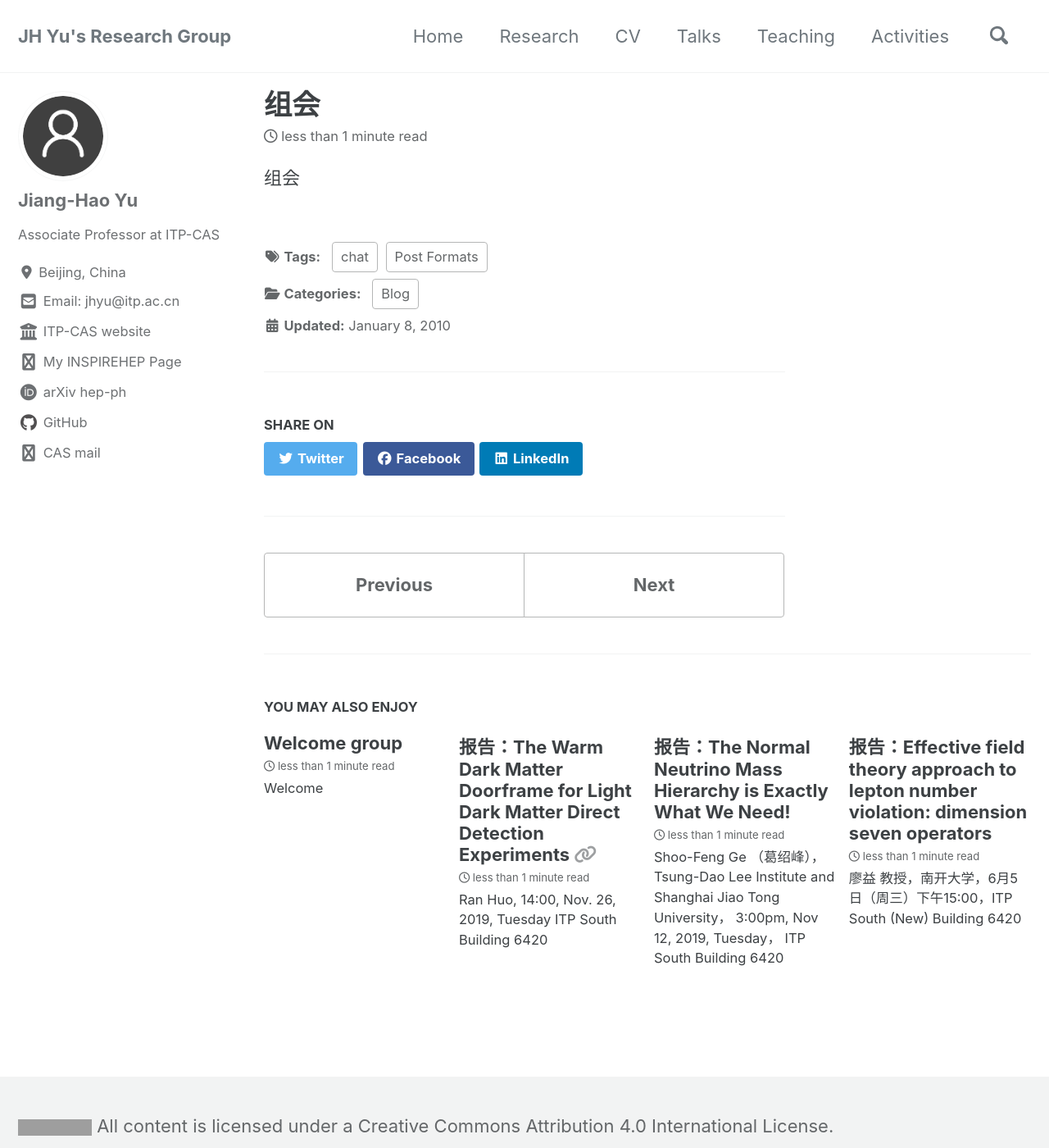
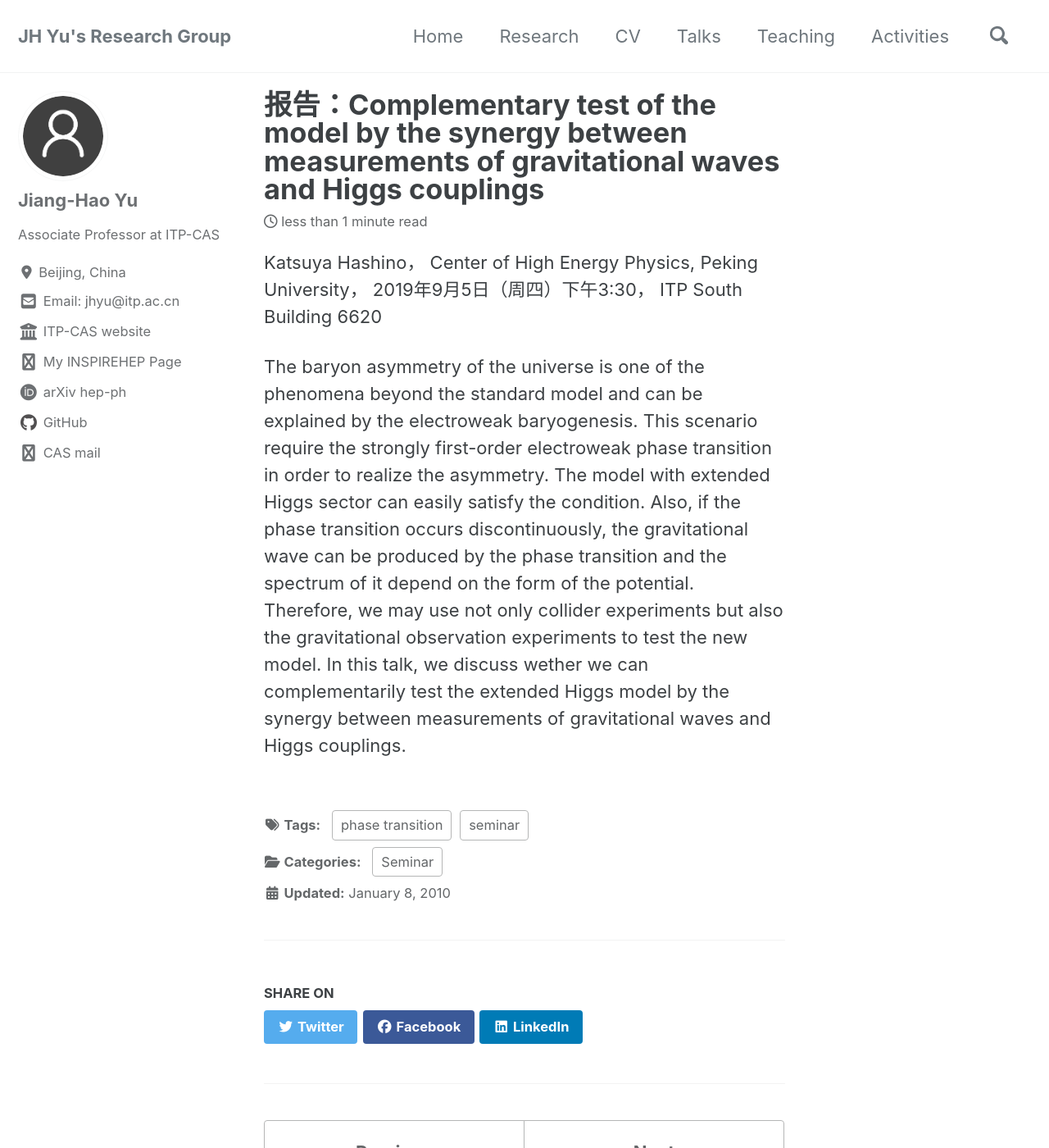
Before and after one commit to jhyu-itp/jhyu-itp.github.io, a Jekyll site: the page built from _posts/2010-01-08-post-chat.md, in a window 1280 px wide and 1400 px high. Shown: the whole window at 82% size. Built offline with Jekyll 4.4.1, drawn with Linux system fonts in a browser that asks for light colours; cached includes are drawn as plain includes; nearby versions of some CDN libraries; a style sheet for code colours, icons or effects is not loaded; grey boxes are pictures that could not be loaded.

Commit message:
Update 2010-01-08-post-chat.md

```diff
--- a/_posts/2010-01-08-post-chat.md
+++ b/_posts/2010-01-08-post-chat.md
@@ -1,10 +1,12 @@
 ---
-title: "组会"
+title: "报告：Complementary test of the model by the synergy between measurements of gravitational waves and Higgs couplings"
 categories:
-  - Blog
+  - Seminar
 tags:
-  - chat
-  - Post Formats
+  - phase transition
+  - seminar
 ---
 
-组会
+Katsuya Hashino， Center of High Energy Physics, Peking University， 2019年9月5日（周四）下午3:30， ITP South Building 6620
+
+The baryon asymmetry of the universe is one of the phenomena beyond the standard model and can be explained by the electroweak baryogenesis. This scenario require the strongly first-order electroweak phase transition in order to realize the asymmetry. The model with extended Higgs sector can easily satisfy the condition. Also, if the phase transition occurs discontinuously, the gravitational wave can be produced by the phase transition and the spectrum of it depend on the form of the potential. Therefore, we may use not only collider experiments but also the gravitational observation experiments to test the new model. In this talk, we discuss wether we can complementarily test the extended Higgs model by the synergy between measurements of gravitational waves and Higgs couplings.
```
